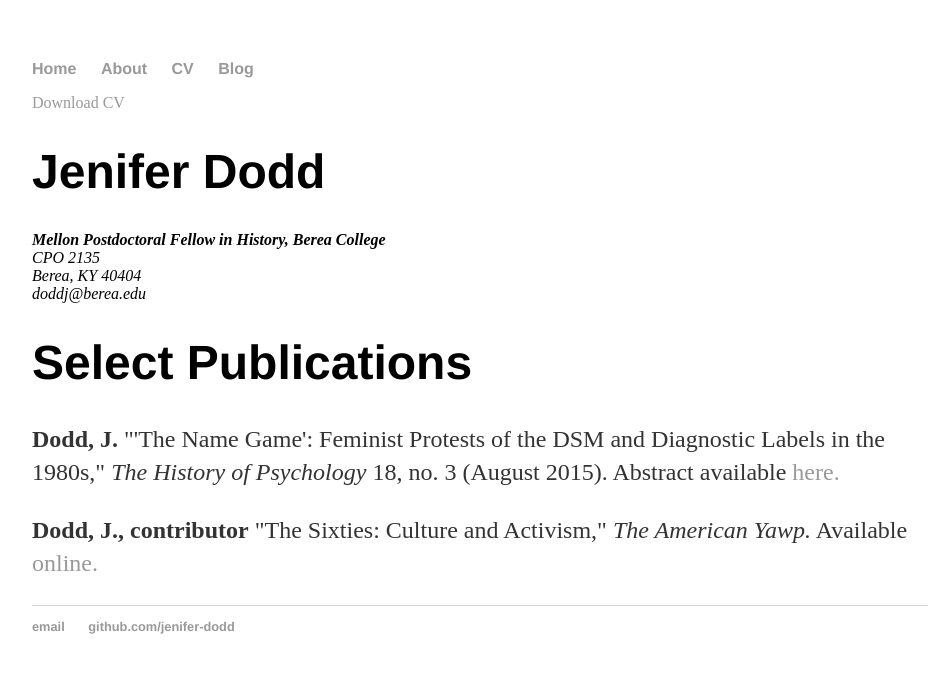
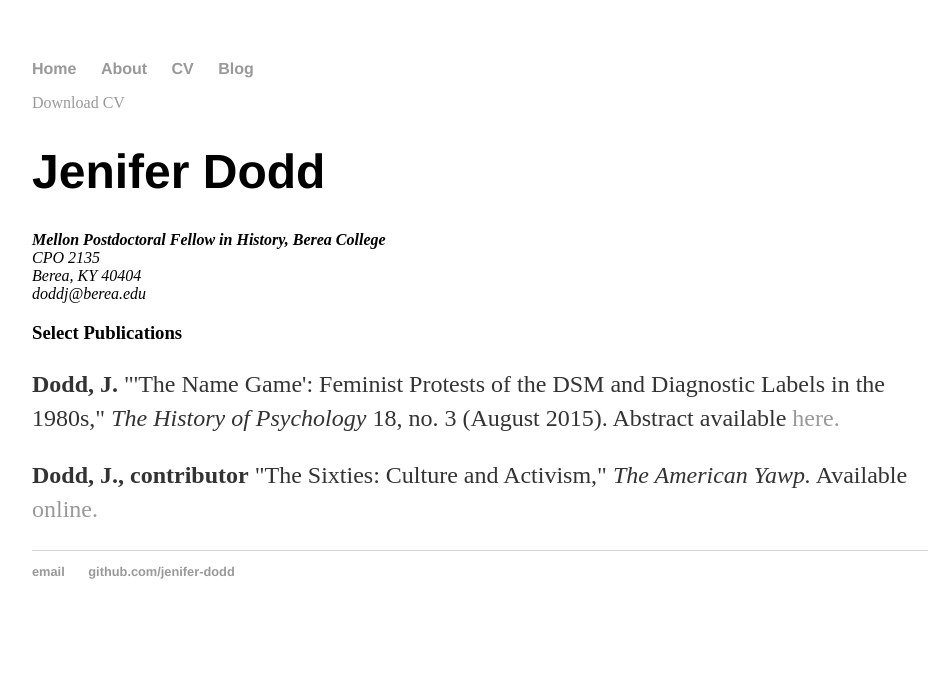
Before and after one commit to jenifer-dodd/jenifer-dodd.github.io, a Jekyll site: the page built from cv/index.html, in a window 1280 px wide. Shown: the top 673 px of the page, without its empty margins (160-1098 px from the left). Built offline with Jekyll 4.4.1, drawn with Linux system fonts in a browser that asks for light colours.

```diff
--- a/cv/index.html
+++ b/cv/index.html
@@ -13,7 +13,7 @@ title: CV of Jenifer Dodd
 					<span class="obfuscate">doddj@berea.edu</span>
 					</address>
 
-					<h1>Select Publications</h1>
+					<h3>Select Publications</h3>
 
 					<p><strong>Dodd, J.</strong> "'The Name Game': Feminist Protests of the DSM and Diagnostic Labels in the 1980s," <em>The History of Psychology</em> 18, no. 3 (August 2015). Abstract available <a href="http://psycnet.apa.org/journals/hop/18/3/312/">here.</a>
 		<p><strong>Dodd, J., contributor</strong> "The Sixties: Culture and Activism," <em>The American Yawp.</em> Available <a href="http://www.americanyawp.com/index.html">online.</a>
```
